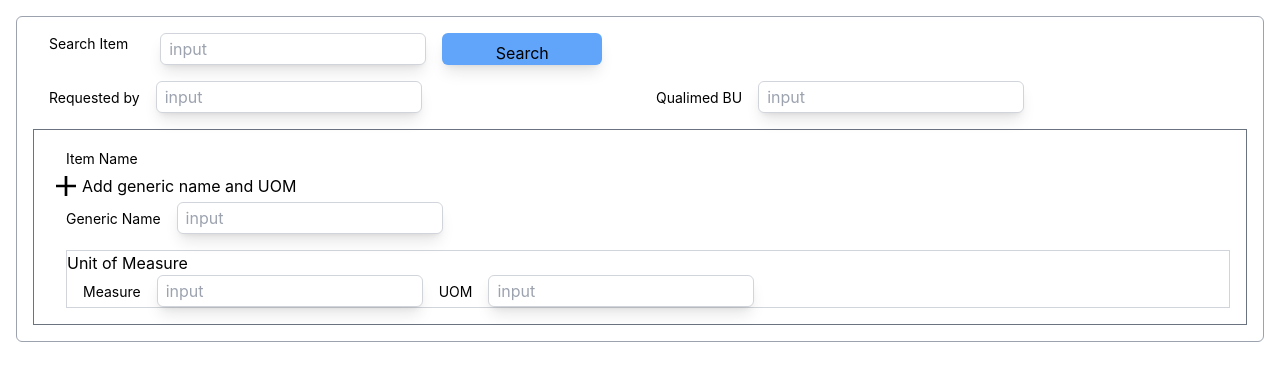
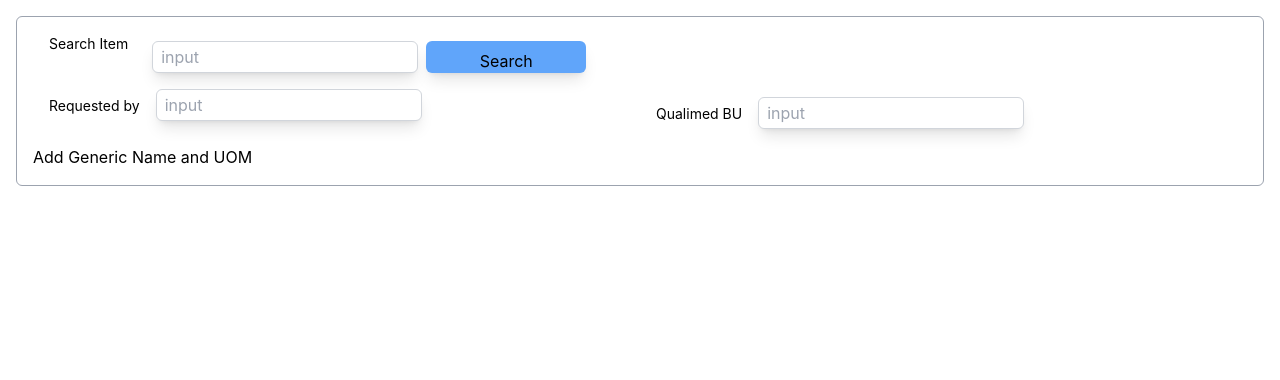
Before and after one commit to whealthway/requestitem, a React (Create React App) app in the folder frontend/: page / in a window 1280 px wide. Shown: the top 380 px of the page. Built offline with nearby package versions, Linux system fonts and the light colour scheme.

Commit message:
add item name fields

```diff
--- a/frontend/src/App.js
+++ b/frontend/src/App.js
@@ -2,7 +2,7 @@ import './App.css';
 import CreateRequestItem from './components/page/CreateRequestItem';
 function App() {
   return (
-    <div className="m-4 p-4 flex border border-gray-400 rounded-md">
+    <div className="m-4 p-4 flex border border-gray-400 rounded-md min-w-[800px]">
       <CreateRequestItem />
     </div>
   );
--- a/frontend/src/components/custom/Grid.jsx
+++ b/frontend/src/components/custom/Grid.jsx
@@ -3,7 +3,7 @@ import React from 'react'
 const Grid = ({column_count, children}) => {
     const col_cnt = "grid-cols-" + column_count
   return (
-    <div className={`grid w-[100%] md:grid-cols-2 grid-cols-1`}>
+    <div className={`grid w-[100%] md:grid-cols-2 grid-cols-1 space-y-2`}>
       {children}
     </div>
   )
--- a/frontend/src/components/page/CreateRequestItem.jsx
+++ b/frontend/src/components/page/CreateRequestItem.jsx
@@ -4,11 +4,13 @@ import InputField from '../custom/InputField'
 import Grid from '../custom/Grid'
 import Button from '../custom/Button'
 import ItemName from './component/ItemName'
+import TestAddField from './TestAddField'
 
 const CreateRequestItem = () => {
+
   return (
-    <div className='w-full space-y-4'>
-      <div className='flex flex-wrap space-x-4'>
+    <div className='w-full space-y-4 min-w-[770px]'>
+      <div className='flex flex-wrap space-x-2 space-y-2'>
           <Label label_name={"Search Item"} />
           <InputField />
           <Button button_name={"Search"}/>
@@ -23,7 +25,8 @@ const CreateRequestItem = () => {
           <InputField />
         </div>
       </Grid>
-      <ItemName />
+      {/* <ItemName /> */}
+      <TestAddField />
     </div>
   )
 }
--- /dev/null
+++ b/frontend/src/components/page/TestAddField.jsx
@@ -0,0 +1,56 @@
+import React, { useState } from 'react';
+import Label from '../custom/Label';
+
+const TestAddField = () => {
+  const [fields, setFields] = useState([]);
+
+  const addFields = () => {
+    setFields([...fields, { id: fields.length, value1: '', value2: '', value3: '' }]);
+  };
+
+  const handleChange = (index, event) => {
+    const newFields = fields.map((field, i) => {
+      if (i === index) {
+        return { ...field, [event.target.name]: event.target.value };
+      }
+      return field;
+    });
+    setFields(newFields);
+  };
+
+  return (
+    <div>
+      <button onClick={addFields} disabled={fields.length + 1<=5?false:true}>Add Generic Name and UOM</button>
+      {fields.map((field, index) => (
+        <div key={field.id}>
+          <Label label_name={`Generic Name ${index + 1}`} />
+          <input
+            type="text"
+            name="value1"
+            value={field.value1}
+            onChange={(e) => handleChange(index, e)}
+            placeholder={`Field ${index}`}
+          />
+          <Label label_name={`Measure ${index + 1}`} />
+          <input
+            type="text"
+            name="value2"
+            value={field.value2}
+            onChange={(e) => handleChange(index, e)}
+            placeholder={`Field ${index}`}
+          />
+          <Label label_name={`UOM ${index + 1}`} />
+          <input
+            type="text"
+            name="value3"
+            value={field.value3}
+            onChange={(e) => handleChange(index, e)}
+            placeholder={`Field ${index}`}
+          />
+        </div>
+      ))}
+    </div>
+  );
+};
+
+export default TestAddField;
--- a/frontend/src/components/page/component/ItemName.jsx
+++ b/frontend/src/components/page/component/ItemName.jsx
@@ -1,27 +1,39 @@
-import React from 'react'
+import React, { useEffect, useState } from 'react'
 import Label from '../../custom/Label'
 import InputField from '../../custom/InputField'
 import { IoMdAdd } from "react-icons/io";
 
 const ItemName = () => {
+    const [count, setCount] = useState(0)
+    const [genericAdded, isGenericAdded] = useState(false)
+    const [addField, setAddField] = useState(React.Component)
+
+    const generic_name_count  = () => {
+        setCount(count+1)
+    }
+
+    // useEffect(()=> (
+    //     setAddField = ()
+    // ), [count])
   return (
     <div className='w-[100%] border border-gray-500 p-4'>
         <Label label_name={"Item Name"} />
         <div className=''>
-            <button className='flex items-center'>
+            <button className='flex items-center' onClick={generic_name_count}>
                 <IoMdAdd className='h-8 w-8'/>
                 <label htmlFor="" className='sm:visible'>Add generic name and UOM </label>
             </button>
+            {}
             {/* <button className='sm:hidden flex items-center'>
                 <IoMdAdd className='h-8 w-8'/>
             </button> */}
         </div>
-        <div className='space-x-4 space-y-4 items-center place-content-center'>
+        {/* <div className='space-x-4 space-y-4 items-center place-content-center'>
             <div className=''>
                 <Label label_name={"Generic Name"} />
                 <InputField />
             </div>
-            <div className='border border-gray-300'>
+            <div className='border border-gray-300 p-4'>
                 <label htmlFor="">Unit of Measure</label>
                 <div>
                     <Label label_name={"Measure"}   />
@@ -30,7 +42,7 @@ const ItemName = () => {
                     <InputField />
                 </div>
             </div>
-        </div>
+        </div> */}
     </div>
   )
 }
```
Also changed, not shown: 1 other file (tests, documents, lock files or other folders).
